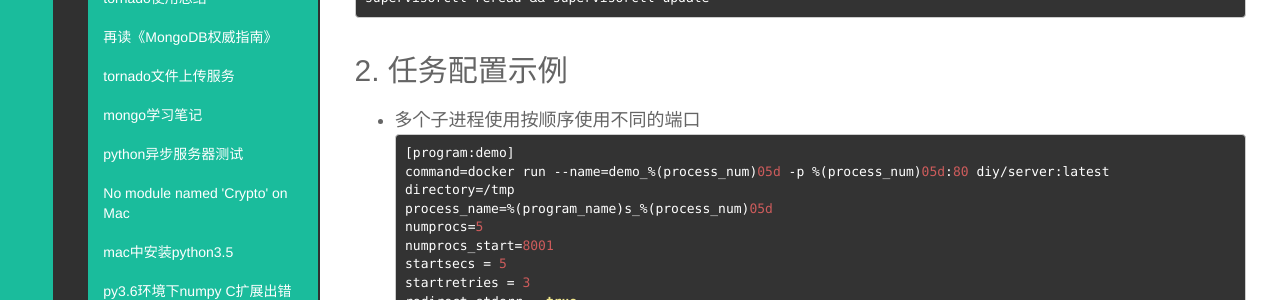
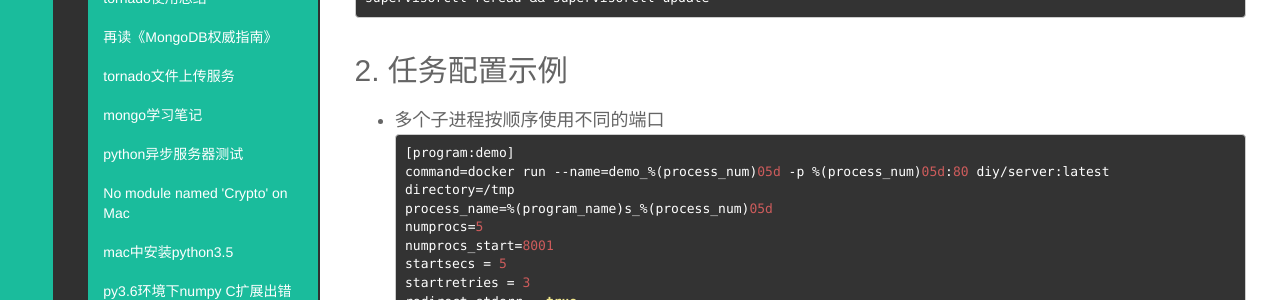
Before and after one commit to fengrk/frkhit.github.io, a Jekyll site: the page built from _posts/blog/2019-05-17-supervisor_note.md, in a window 1280 px wide. Shown: the part 335-635 px from the top of the page. Built offline with Jekyll 4.4.1, drawn with Linux system fonts in a browser that asks for light colours; Markdown is read by kramdown in place of the engine named in the settings.

Commit message:
Update 2019-05-17-supervisor_note.md

````diff
--- a/_posts/blog/2019-05-17-supervisor_note.md
+++ b/_posts/blog/2019-05-17-supervisor_note.md
@@ -16,7 +16,7 @@ supervisorctl reread && supervisorctl update
 ```
 ## 2. 任务配置示例
 
-- 多个子进程使用按顺序使用不同的端口
+- 多个子进程按顺序使用不同的端口
 ```
 [program:demo]
 command=docker run --name=demo_%(process_num)05d -p %(process_num)05d:80 diy/server:latest
````
